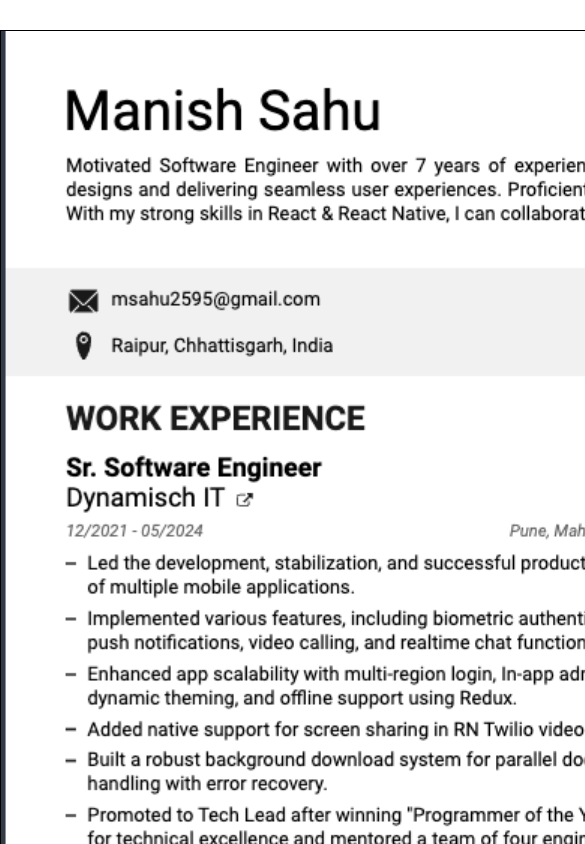
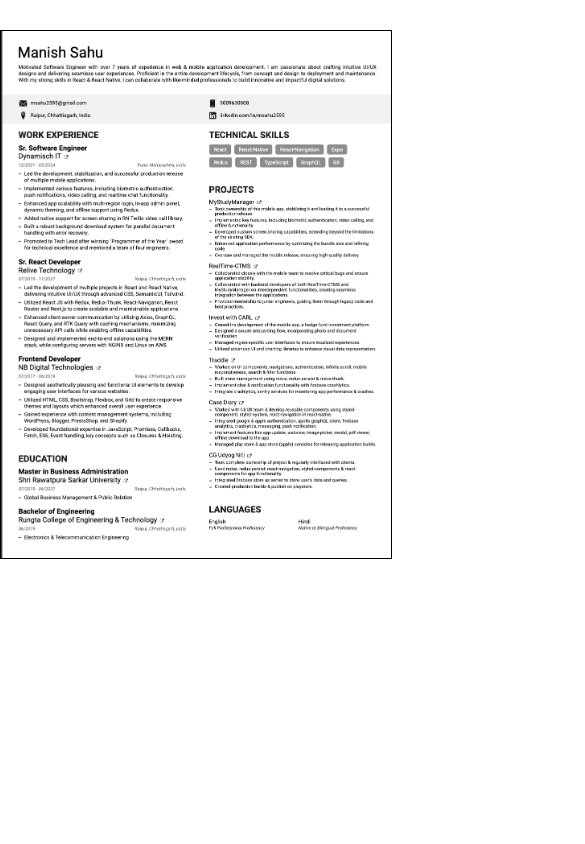
Before and after one commit to msahu2595/msahu2595.github.io, a plain HTML site: page index.html in a window 390 px wide. Shown: the top 844 px of the page, 585 px wide, since content can reach past the window. Drawn offline with Linux system fonts and the light colour scheme.

Commit message:
[ADD] Responsiveness wrt device width.

```diff
--- a/index.html
+++ b/index.html
@@ -3,7 +3,7 @@
     <meta http-equiv="Content-Type" content="text/html; charset=UTF-8" />
     <meta charset="UTF-8" />
     <meta http-equiv="X-UA-Compatible" content="IE=edge" />
-    <meta name="viewport" content="width=1024, initial-scale=1.0" />
+    <meta name="viewport" content="width=device-width, initial-scale=1.0">
     <link rel="icon" type="image/ico" href="favicon.ico" />
     <link rel="stylesheet" type="text/css" href="styles.css" />
     <title>CV | MANISH SAHU</title>
--- a/styles.css
+++ b/styles.css
@@ -3,9 +3,10 @@ body {
   max-width: 1024px;
   margin: 0 auto;
   padding: 20px 0;
-  /* border: 0.5px solid black */
 }
 
 .cvimg {
   border: 0.5px solid black;
+  width: 100%;
+  height: auto;
 }
```
